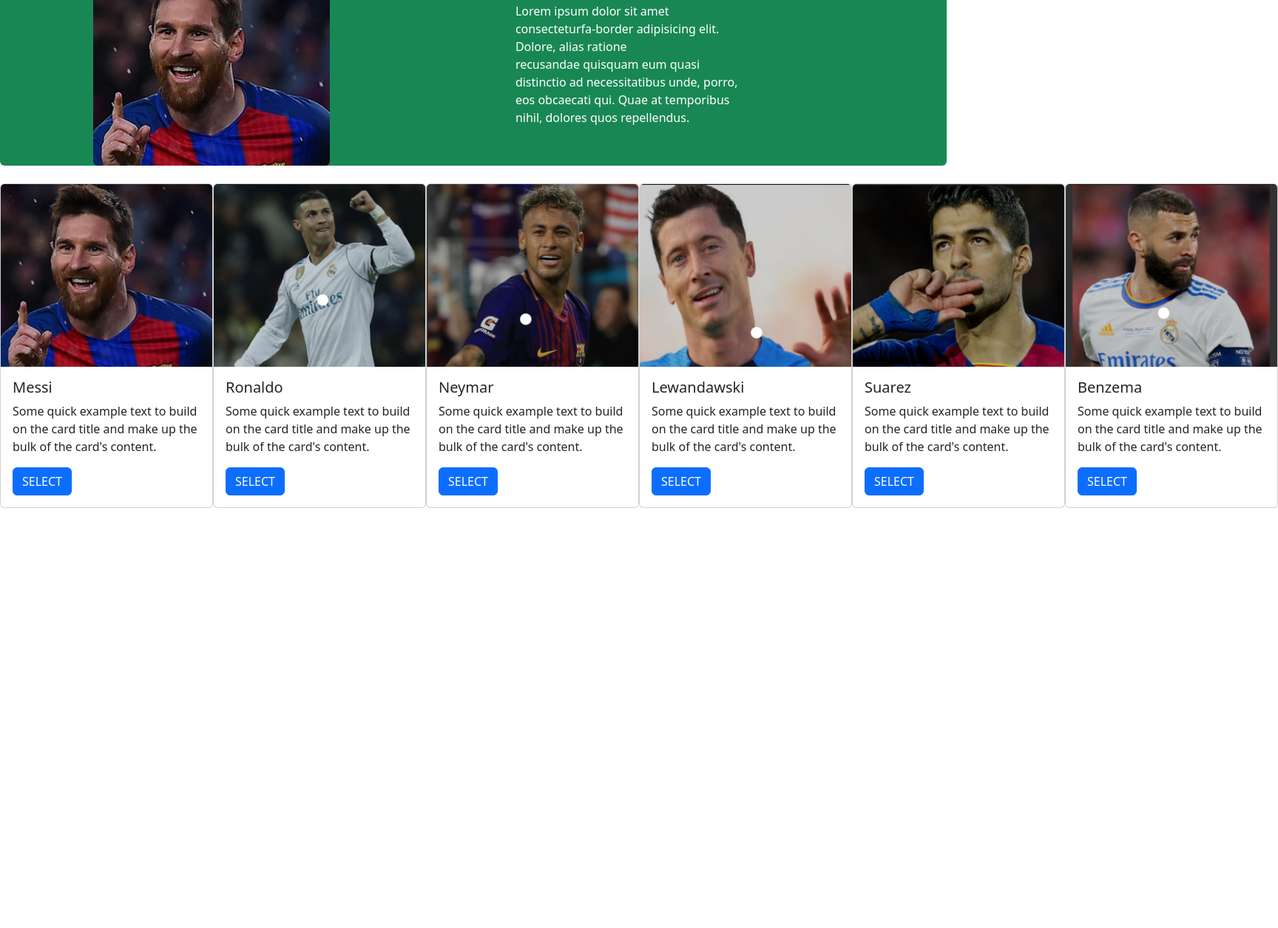
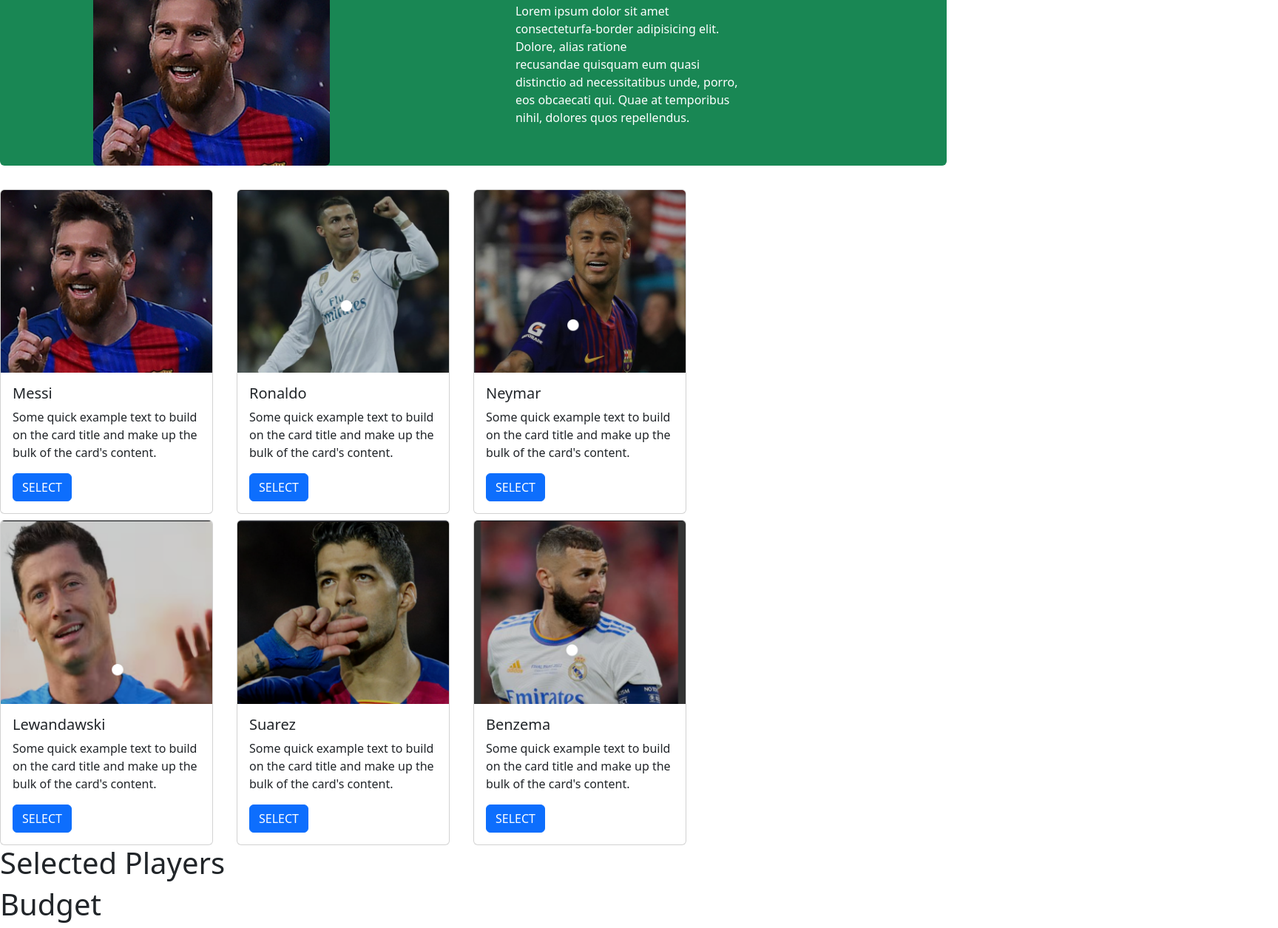
Before and after one commit to niemand20/assignment-5, a plain HTML site: page index.html in a window 1280 px wide. Shown: the part 77-1332 px from the top of the page at 74% size, 1728 px wide, since content can reach past the window. Before the commit the page ends 800 px from the top, so only its background shows below. Drawn offline with nearby package versions, Linux system fonts and the light colour scheme.

```diff
--- a/index.html
+++ b/index.html
@@ -25,9 +25,9 @@
 
     <!-- main section starts -->
     <!-- players -->
-    <section class="mt-4">
-        <div class="d-flex">
-            <div>
+    <section class="mt-4 ">
+        <div class="d-flex row row-cols-lg-3 ml-4 justify-content-center w-75  ">
+            <div class="mt-2">
                 <div class="card" style="width: 18rem;">
                     <img class="card-img-top" src="images/messi.png" alt="Card image cap">
                     <div class="card-body">
@@ -40,7 +40,7 @@
 
 
 
-            <div>
+            <div class="mt-2">
                 <div class="card" style="width: 18rem;">
                     <img class="card-img-top" src="images/cr7.png" alt="Card image cap">
                     <div class="card-body">
@@ -50,7 +50,7 @@
                     </div>
                   </div>
             </div>
-            <div>
+            <div class="mt-2">
                 <div class="card" style="width: 18rem;">
                     <img class="card-img-top" src="images/neymar.png" alt="Card image cap">
                     <div class="card-body">
@@ -60,7 +60,7 @@
                     </div>
                   </div>
             </div>
-            <div>
+            <div class="mt-2">
                 <div class="card" style="width: 18rem;">
                     <img class="card-img-top" src="images/rl9.png" alt="Card image cap">
                     <div class="card-body">
@@ -70,7 +70,7 @@
                     </div>
                   </div>
             </div>
-            <div>
+            <div class="mt-2">
                 <div class="card" style="width: 18rem;">
                     <img class="card-img-top" src="images/suarez.png" alt="Card image cap">
                     <div class="card-body">
@@ -80,7 +80,7 @@
                     </div>
                   </div>
             </div>
-            <div>
+            <div class="mt-2">
                 <div class="card" style="width: 18rem;">
                     <img class="card-img-top" src="images/kb9.png" alt="Card image cap">
                     <div class="card-body">
@@ -92,11 +92,19 @@
             </div>
 
         </div>
+
     </section>
 
     <!-- calculation -->
     <section>
-
+         <div>
+            <div>
+                <h1>Selected Players</h1>
+            </div>
+            <div>
+                <h1>Budget</h1>
+            </div>
+         </div>
     </section>
      <!-- calculation -->
 
```
Also changed, not shown: 1 other file.
